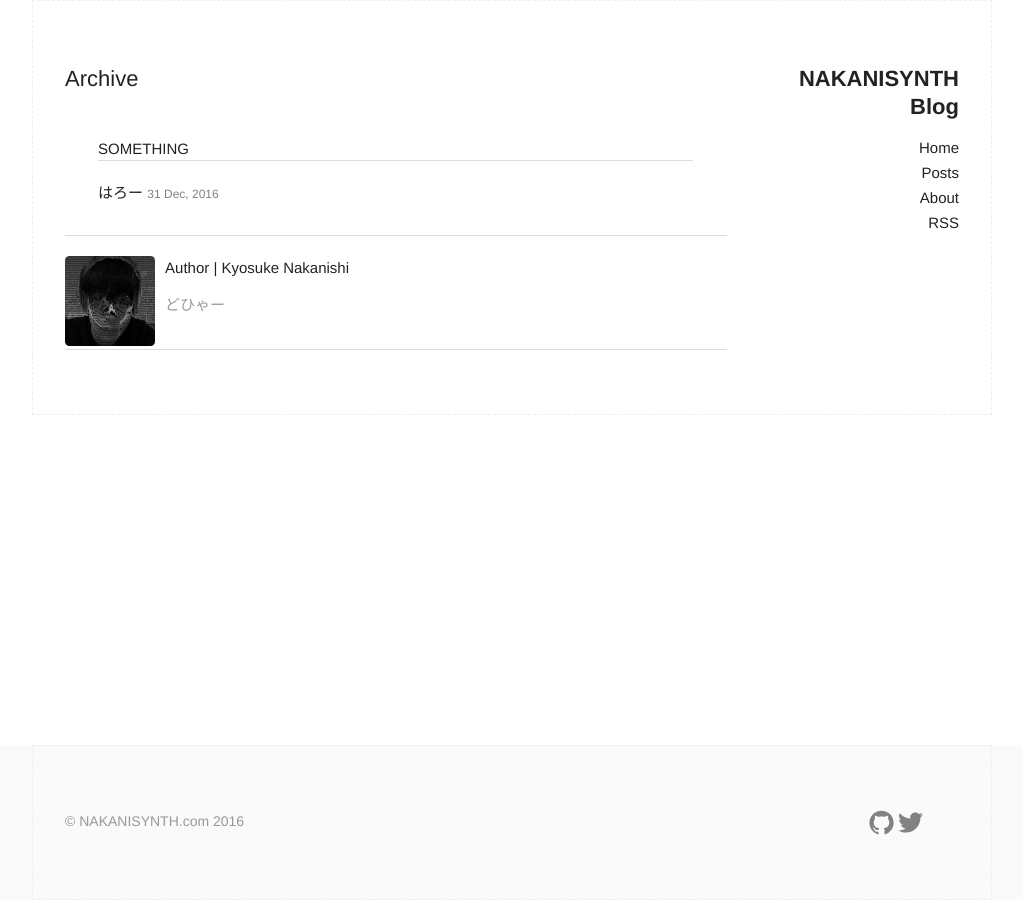
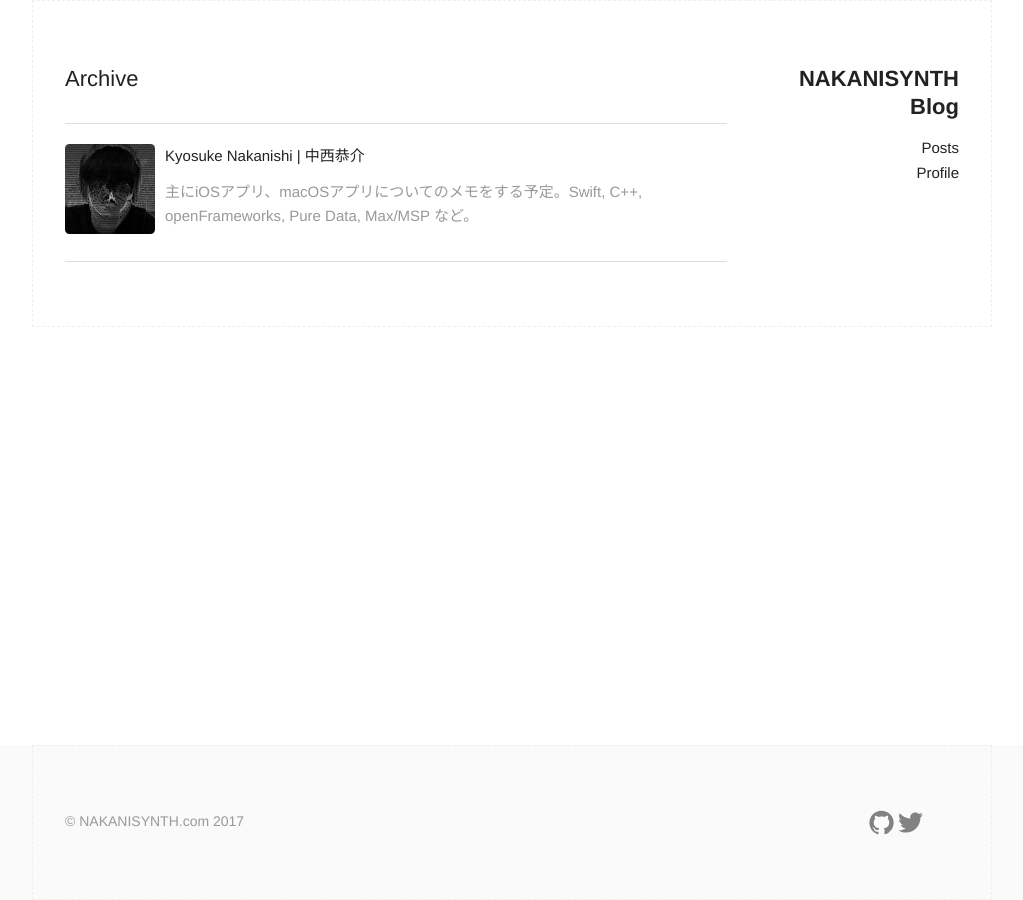
Before and after one commit to NAKANISYNTH/NAKANISYNTH.github.io, a Jekyll site: the page built from archive.html, in a window 1280 px wide. Shown: the whole page, without its empty margins (128-1151 px from the left). Built offline with Jekyll 4.4.1, drawn with Linux system fonts in a browser that asks for light colours.

Commit message:
外観修正

```diff
--- a/_config.yml
+++ b/_config.yml
@@ -7,13 +7,11 @@
 
 # Site settings
 title: NAKANISYNTH Blog
-email: your-email@domain.com
+email: nakanisynth@gmail.com
 description: > # this means to ignore newlines until "baseurl:"
-  Write an awesome description for your new site here. You can edit this
-  line in _config.yml. It will appear in your document head meta (for
-  Google search results) and in your feed.xml site description.
+  中西恭介の技術メモ
 baseurl: "" # the subpath of your site, e.g. /blog
-url: "http://wildflame.me" # the base hostname & protocol for your site
+url: "http://nakanisynth.com" # the base hostname & protocol for your site
 twitter_username: NAKANISYNTH
 github_username:  NAKANISYNTH
 
--- a/_includes/author.html
+++ b/_includes/author.html
@@ -1,9 +1,9 @@
 <section class="author">
   <div class="authorimage box" style="background: url({{site.baseurl}}/assets/img/author.png)"></div>
   <div class="authorinfo box">
-    <p>Author | Kyosuke Nakanishi</p>
+    <p>Kyosuke Nakanishi | 中西恭介</p>
     <p class="bio">
-      どひゃー
+      主にiOSアプリ、macOSアプリについてのメモをする予定。Swift, C++, openFrameworks, Pure Data, Max/MSP など。
     </p>
   </div>
 </section>
--- a/_includes/footer.html
+++ b/_includes/footer.html
@@ -2,7 +2,11 @@
   <div class="container">
     <div class="footer left column one-half">
       <section class="small-font">
-        © NAKANISYNTH.com 2016
+        © NAKANISYNTH.com <script type="text/javascript">
+                    myD = new Date();
+                    myYear = myD.getFullYear();
+                    document.write( myYear );
+                </script>
       </section>
     </div>
 
--- a/_includes/header.html
+++ b/_includes/header.html
@@ -17,10 +17,11 @@
     <div class="site-nav">
       <nav>
         <ul class="page-link">
-          <li><a href="{{ "/" | prepend: site.baseurl }}">Home</a></li>
+          <!-- <li><a href="{{ "/" | prepend: site.baseurl }}">Home</a></li> -->
           <li><a href="{{ "/archive" | prepend: site.baseurl }}">Posts</a></li>
-          <li><a href="{{ "/about" | prepend: site.baseurl }}">About</a></li>
-          <li><a href="{{ "/feed.xml" | prepend: site.baseurl }}">RSS</a></li>
+          <!-- <li><a href="{{ "/about" | prepend: site.baseurl }}">Profile</a></li> -->
+          <li><a href="http://nakanisynth.com/Profile">Profile</a></li>
+          <!-- <li><a href="{{ "/feed.xml" | prepend: site.baseurl }}">RSS</a></li> -->
         </ul>
       </nav>
     </div>
```
Also changed, not shown: _posts/2016-12-31-first-article.markdown (deleted, +0 -7 lines), about.md (+0 -2 lines), favicon.ico (added).
